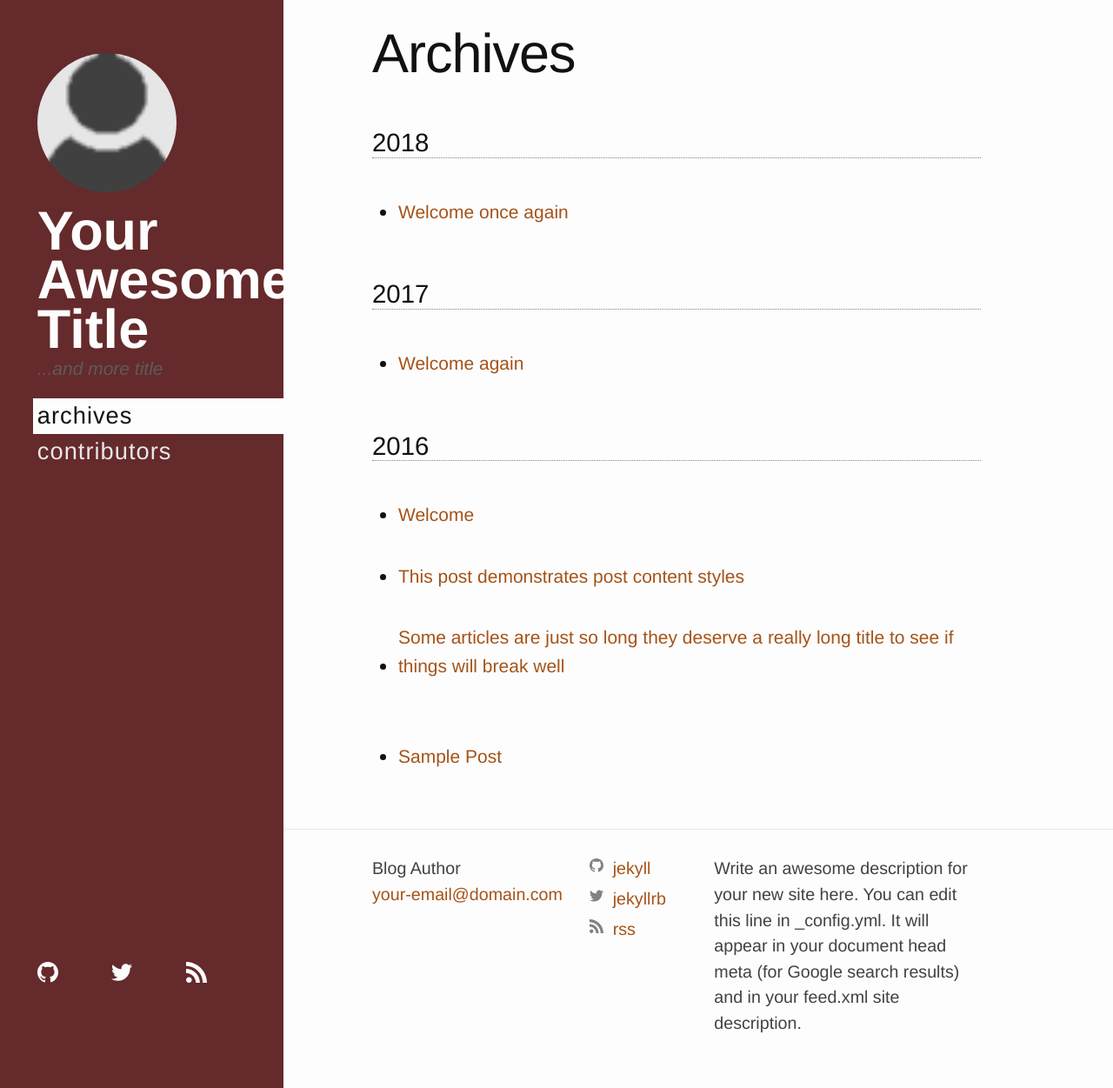
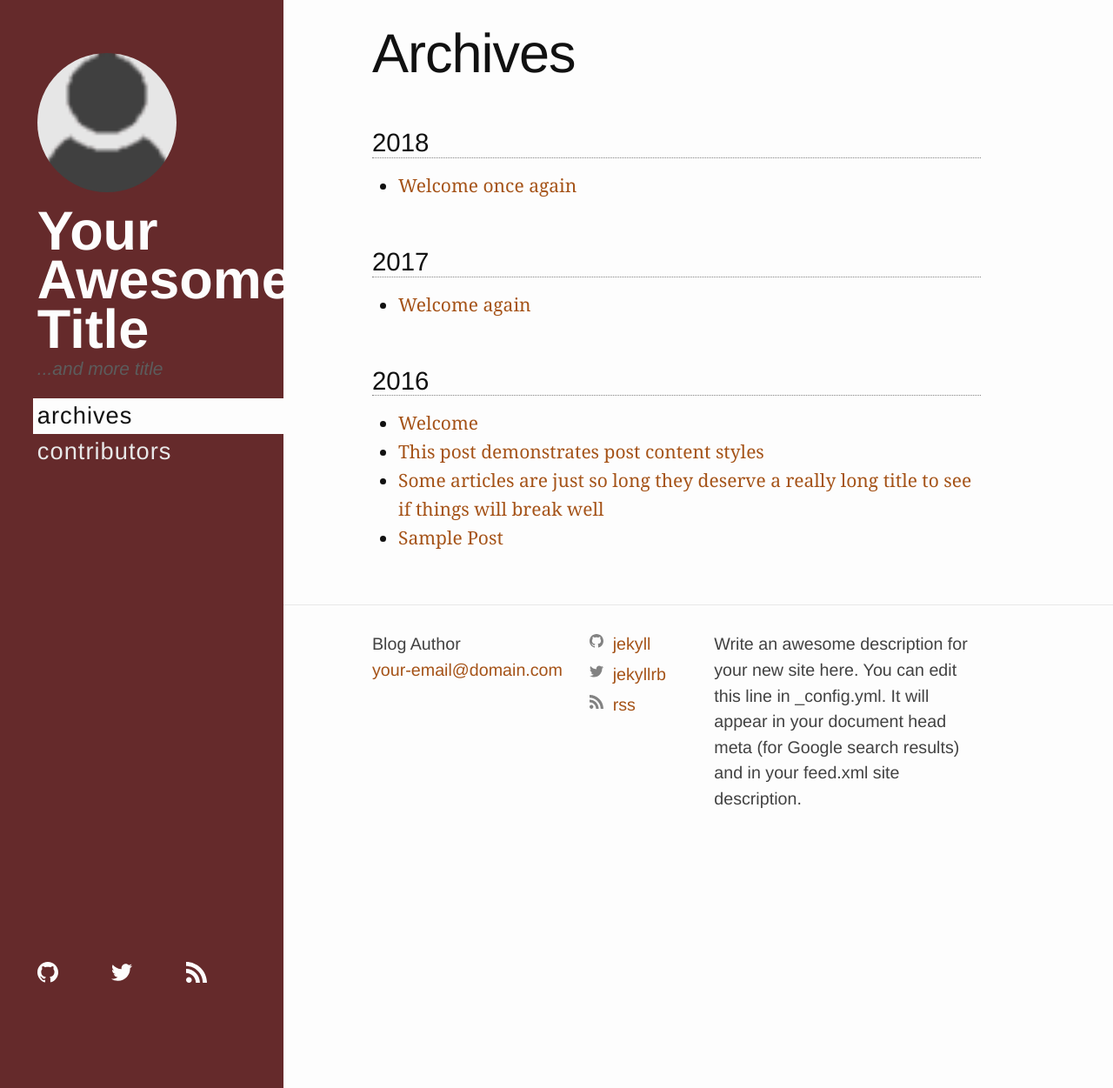
Before and after one commit to haacked/haackbar, a Jekyll site: the page built from assets/pages/archives.md, in a window 1280 px wide and 1251 px high. Shown: the whole window at 87% size. Built offline with Jekyll 4.4.1, drawn with Linux system fonts in a browser that asks for light colours; cached includes are drawn as plain includes; some web fonts are replaced.

Commit message:
Don't use heading for archive post links

```diff
--- a/_includes/archive_post.html
+++ b/_includes/archive_post.html
@@ -9,7 +9,7 @@
 <ul>
     {% endunless %}
     <li>
-        <h3 class="title"><a href="{{ post.url }}">{{post.title}}</a></h3>
+        <a href="{{ post.url }}">{{post.title}}</a>
         <div class="meta">
             {% if site.comments.enabled and site.comments.show_count == true %}
             {% include post/comments_link.html %}
```
